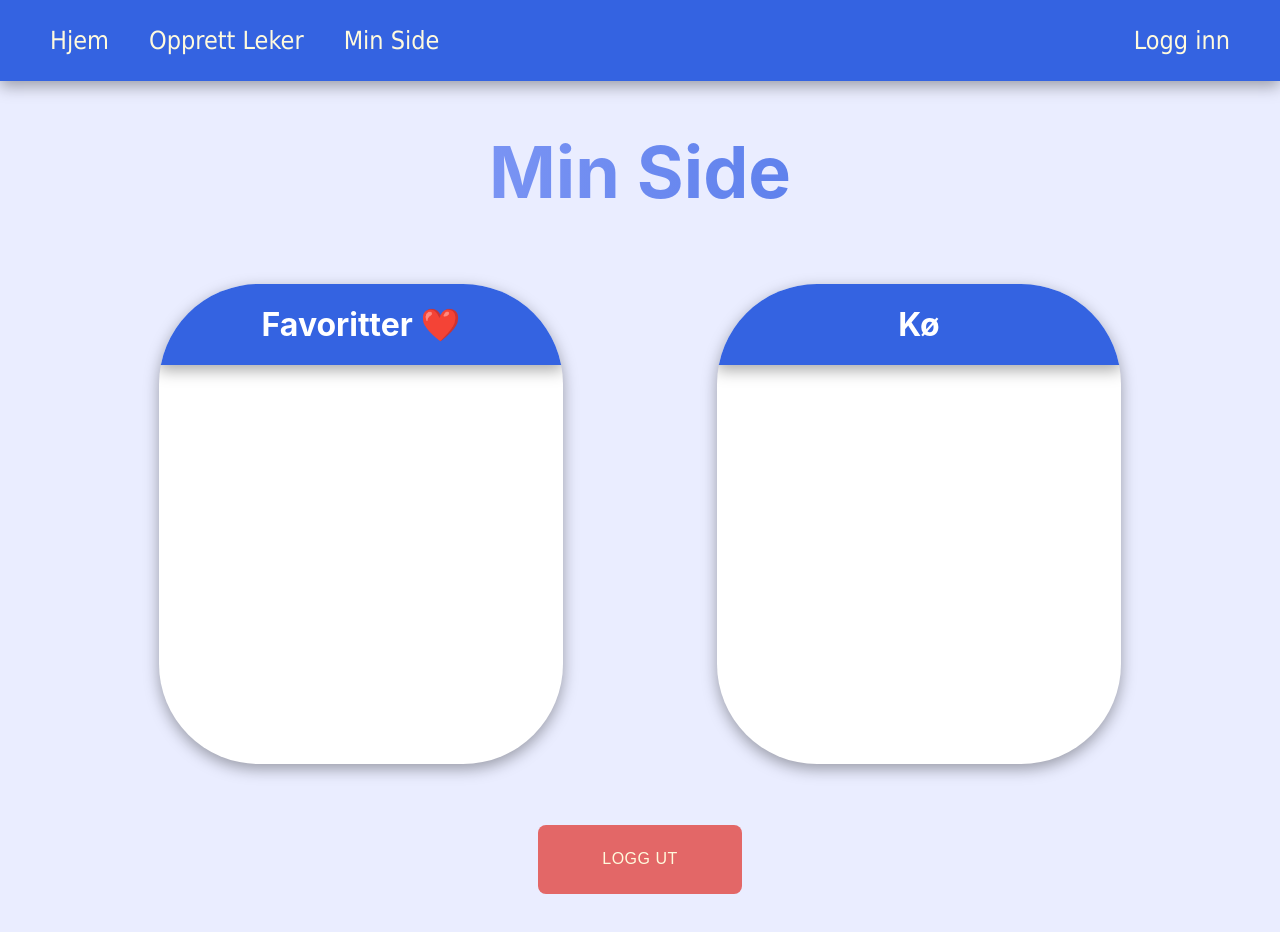
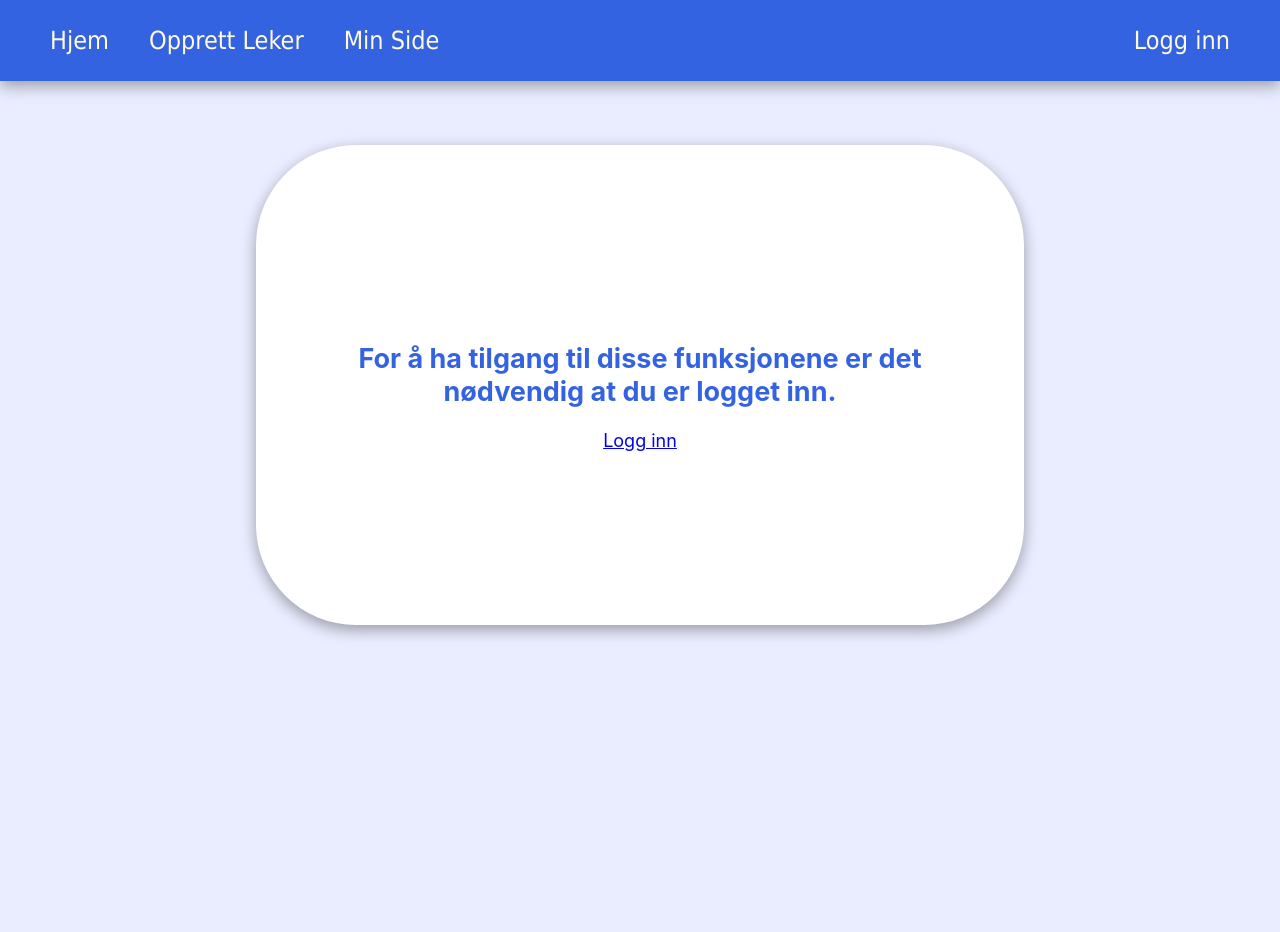
Before and after one commit to Nathaniavm/PU, a React (Create React App) app: page /minside in a window 1280 px wide. Shown: the top 932 px of the page. After the commit the page ends 800 px from the top, so only its background shows below. Built offline with nearby package versions, Linux system fonts and the light colour scheme.

Commit message:
feat #29: Fixed bug on MinSide where you could access when not logged in, you are now notified and provided link to login page. Also removed some redudant code from LoggInn.js

```diff
--- a/src/pages/logginn/LoggInn.js
+++ b/src/pages/logginn/LoggInn.js
@@ -106,13 +106,6 @@ const LoggInn = () => {
 
 
 
-  const handleLogout = () => {
-    signOutUser();
-    logout();
-  }
-
-
-
   return (
       <div className='logInContainer'>
         <div className='logInHeader'>
--- a/src/pages/minside/MinSide.js
+++ b/src/pages/minside/MinSide.js
@@ -4,7 +4,7 @@ import { Link } from 'react-router-dom';
 import './MinSide.css'
 
 const MinSide = () => {
-  const { logout , isAdmin } = useAuth();
+  const { logout, isAdmin, isLoggedIn } = useAuth();
 
   const handleLogout = () => {
     logout();
@@ -12,12 +12,14 @@ const MinSide = () => {
 
   return (
     <>
+      {isLoggedIn ? (
         <div className='MPContainer'>
           <div className='TitleDiv'>
             <h1>
               Min Side
             </h1>
           </div>
+
           <div className='MyPageDiv'>
             <div className='FavoritesDiv'>
               <div className='HeaderInDiv'>
@@ -34,20 +36,29 @@ const MinSide = () => {
               </div>
             </div>
           </div>
+
           <div className='LogoutDiv'>
-          <button className= 'LogoutButton' type='button' onClick={handleLogout}>Logg ut</button>
+            <button className='LogoutButton' type='button' onClick={handleLogout}>Logg ut</button>
           </div>
 
-        {isAdmin ? (
+          {isAdmin && (
             <div className='RapportedUsersDiv'>
               <div className='HeaderInDiv'>
                 <h1>Rapporterte spillere</h1>
               </div>
             </div>
-        ) : (
-          <div></div>
           )}
         </div>
+      ) : (
+        <div className="MinSide__not-logged-in">
+          <div className='ErrorLoginContainer'>
+            <h2 className='ErrorLoginMessage'>
+              For å ha tilgang til disse funksjonene er det nødvendig at du er logget inn.
+            </h2>
+            <Link to="/logginn">Logg inn</Link>
+          </div>
+        </div>
+      )}
     </>
   )
 }
--- a/src/pages/newuser/NewUser.js
+++ b/src/pages/newuser/NewUser.js
@@ -1,13 +1,13 @@
 import React from 'react'
 import './NewUser.css'
-import { useAuth } from '../../AuthContext'
+//import { useAuth } from '../../AuthContext'
 import { register } from '../../persistence/NewUserBackend';
 
 
 
 const NewUser = () => {
 
-  const { login } = useAuth();
+  //const { login } = useAuth();
 
   const handleNewUser = () => {
 
```
Lines whose indentation alone changed are shown as unchanged.
